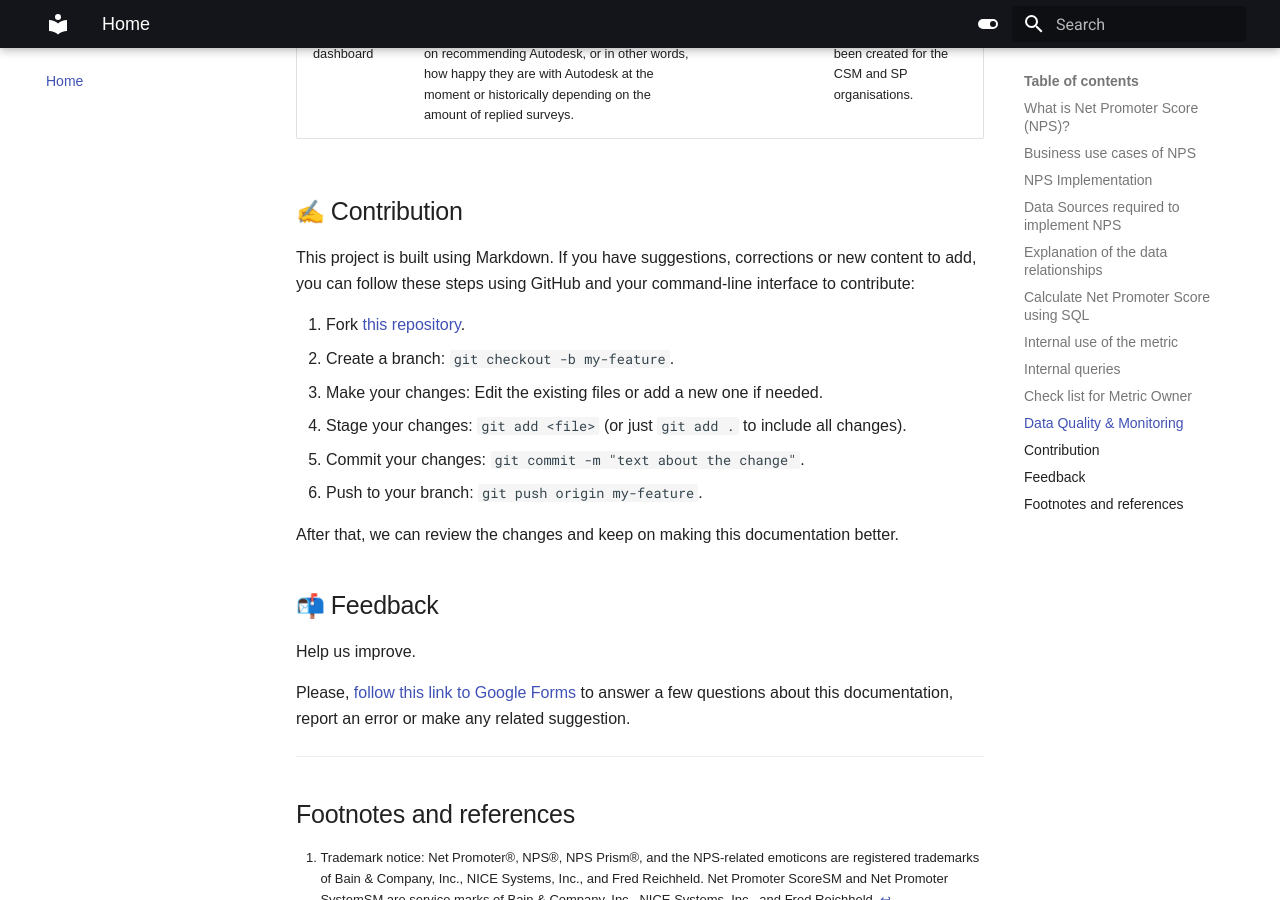
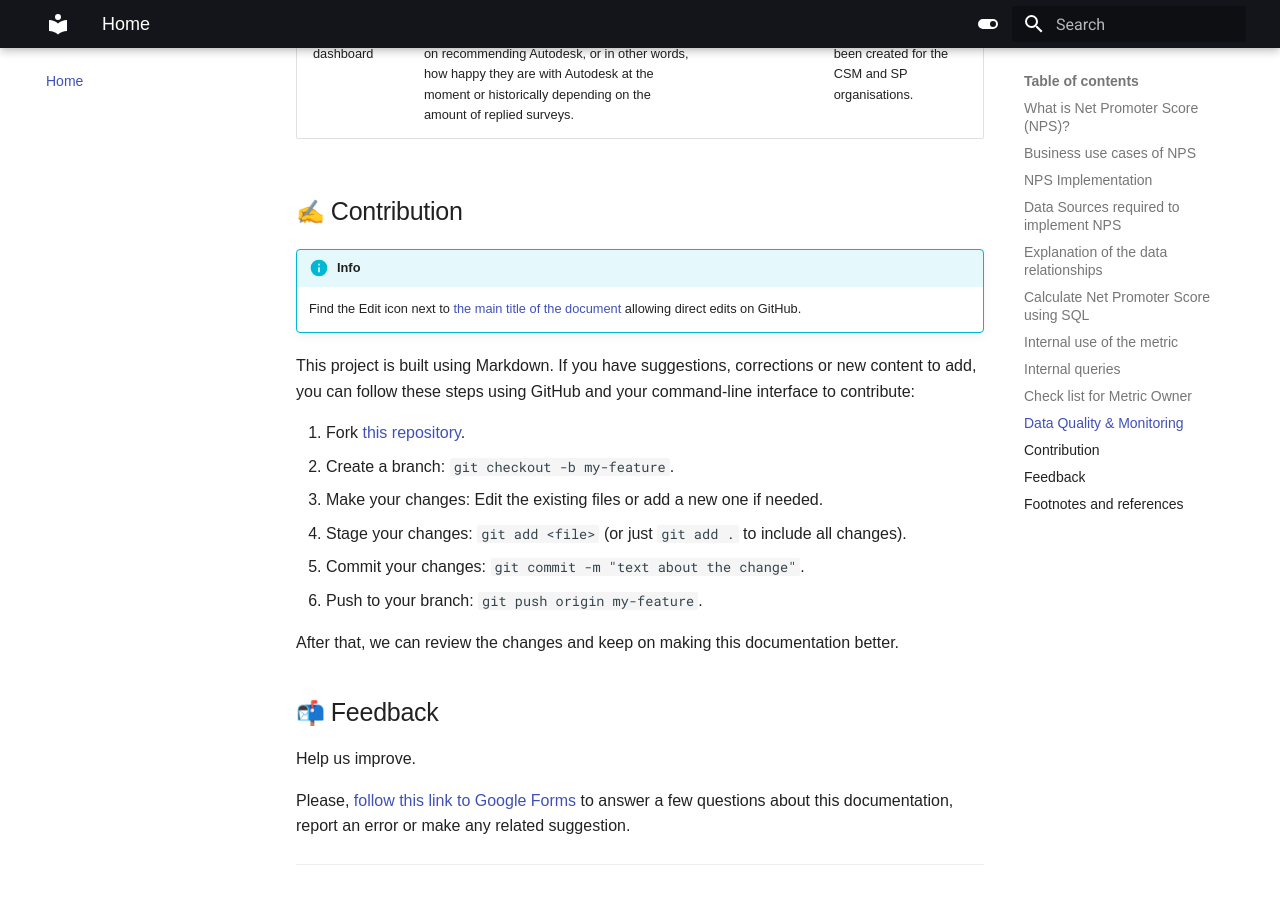
Before and after one commit to manutechwriter/npstest, an MkDocs documentation site: the page built from docs/index.md, in a window 1280 px wide and 900 px high, scrolled down 23502 px. Built offline with MkDocs 1.6.1 and Material for MkDocs 9.7.7, drawn with Linux system fonts in a browser that asks for light colours; emoji names are drawn with the system emoji font; comment, search, counter and statistics services are not loaded.

Commit message:
1) added back to top feature and explanation on the updates page and 2) added info box in contribution section.

```diff
--- a/docs/index.md
+++ b/docs/index.md
@@ -762,6 +762,9 @@ them, some of these CSN's have either have multiple `ACCOUNT_NAME`, `INDUSTRY` &
 
 ## :writing_hand: Contribution
 
+!!! info
+    Find the Edit icon next to [the main title of the document](#metric-net-promoter-score-nps) allowing direct edits on GitHub.
+
 This project is built using Markdown. If you have suggestions, corrections or new content to add, you can follow these steps using GitHub and your command-line interface to contribute:
 
 1. Fork [this repository](https://github.com/manutechwriter/npstest).
--- a/mkdocs.yml
+++ b/mkdocs.yml
@@ -1,5 +1,5 @@
 site_name: Net Promoter Score
-site_url: https://example.com/
+site_url: https://manutechwriter.github.io/npstest/
 extra_css:
   - stylesheets/extra.css
 nav:
@@ -25,6 +25,7 @@ theme:
         - navigation.tabs
         - navigation.tracking
         - navigation.instant
+        - navigation.top
 
 repo_url: https://github.com/manutechwriter/npstest
 edit_uri: edit/main/docs/
```
Also changed, not shown: docs/updates.md (+1 -0 lines).
